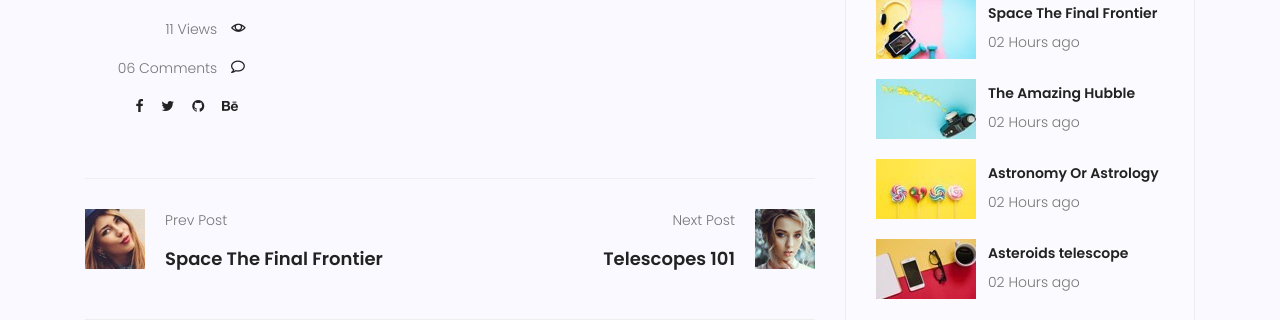
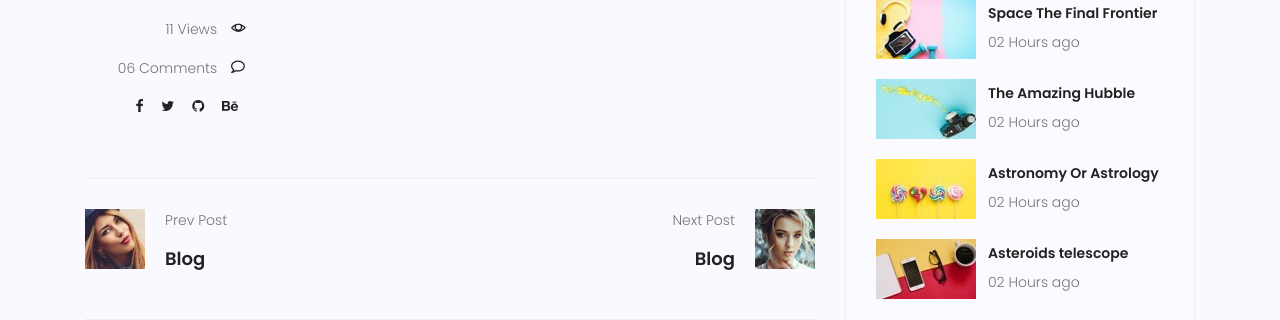
Before and after one commit to smz6990/travista-site, a Django app: page /blog/1/ in a window 1280 px wide. Shown: the part 1123-1443 px from the top of the page. Run offline with Django 3.2, Linux system fonts and the light colour scheme; tables that the repository leaves empty hold one stand-in row (values such as "Sample post"); grey boxes marked "Sample" are stand-in pictures; parts of the project's set-up code (start-up, migrations or seed data) failed here and were passed over; some libraries are stand-ins or nearby versions.

Commit message:
creating pagination for single template

```diff
--- a/blog/urls.py
+++ b/blog/urls.py
@@ -5,6 +5,6 @@ app_name = 'blog'
 
 urlpatterns = [
     path('', index_view,name='index'),
-    path('<int:pid>/',single_view,name='single'),
+    path('<int:id>/',single_view,name='single'),
 
 ]
--- a/blog/views.py
+++ b/blog/views.py
@@ -1,28 +1,31 @@
 from django.shortcuts import render,get_object_or_404
 from django.http import Http404
 from blog.models import Post
+
+# from django.core.paginator import Paginator
 
 from django.utils import timezone
 # Create your views here.
 
 def index_view(request):
-    # posts = Post.objects.filter(status=1)
+
     now = timezone.now()
     posts = Post.objects.filter(published_date__lte=now)
-
     context = {'posts':posts}
     return render(request,'blog/blog-home.html',context)
 
 
-def single_view(request,pid):
+def single_view(request,id):
+
     now = timezone.now()
     posts = Post.objects.filter(published_date__lte=now)
-    post = get_object_or_404(posts,id=pid)
-
+    post = get_object_or_404(posts,id=id)
     if post:
         post.counted_views += 1
         post.save()
-        context = {'post':post}
+        nextpost = Post.objects.filter(published_date__gt=post.published_date).exclude(published_date__gt=now).order_by('published_date').first()
+        prevpost = Post.objects.filter(published_date__lt=post.published_date).exclude(published_date__gt=now).order_by('published_date').last()
+        context = { 'post':post , 'nextpost':nextpost , 'prevpost':prevpost }
         return render(request,'blog/blog-single.html',context)
 
     # raise 404 page not found if the post is not published yet
--- a/templates/blog/blog-home.html
+++ b/templates/blog/blog-home.html
@@ -125,11 +125,11 @@
             <div class="feature-img">
               <img class="img-fluid" src="{{ post.image.url }}" alt="" />
             </div>
-            <a class="posts-title" href="{% url 'blog:single' pid=post.id %}"
+            <a class="posts-title" href="{% url 'blog:single' id=post.id %}"
               ><h3>{{ post.title }}</h3></a
             >
             <p class="excert">{{ post.content }}</p>
-            <a href="{% url 'blog:single' pid=post.id %}" class="primary-btn"
+            <a href="{% url 'blog:single' id=post.id %}" class="primary-btn"
               >View More</a
             >
           </div>
--- a/templates/blog/blog-single.html
+++ b/templates/blog/blog-single.html
@@ -12,7 +12,7 @@
           <span class="lnr lnr-arrow-right"></span
           ><a href="{% url 'blog:index'%}">Blog </a>
           <span class="lnr lnr-arrow-right"></span>
-          <a href="{% url 'blog:single' pid=post.id %}">{{ post.title }}</a>
+          <a href="{% url 'blog:single' id=post.id %}">{{ post.title }}</a>
         </p>
       </div>
     </div>
@@ -28,17 +28,12 @@
         <div class="single-post row">
           <div class="col-lg-12">
             <div class="feature-img">
-              <img
-                class="img-fluid"
-                src="{{ post.image.url }}"
-                alt=""
-              />
+              <img class="img-fluid" src="{{ post.image.url }}" alt="" />
             </div>
           </div>
           <div class="col-lg-3 col-md-3 meta-details">
             <ul class="tags">
               <li><a href="#">{{ post.category.all | join:', ' }}</a></li>
-
             </ul>
             <div class="user-details row">
               <p class="user-name col-lg-12 col-md-12 col-6">
@@ -84,21 +79,45 @@
               class="col-lg-6 col-md-6 col-12 nav-left flex-row d-flex justify-content-start align-items-center"
             >
               <div class="thumb">
-                <a href="#"
+                {% if prevpost %}
+                <a href="{% url 'blog:single' id=prevpost.id %}"
                   ><img
                     class="img-fluid"
                     src="{% static 'img/blog/prev.jpg' %}"
                     alt=""
                 /></a>
+                {% else %}
+                <a href="{% url 'blog:index' %}"
+                  ><img
+                    class="img-fluid"
+                    src="{% static 'img/blog/prev.jpg' %}"
+                    alt=""
+                /></a>
+                {% endif %}
               </div>
               <div class="arrow">
-                <a href="#"
+                {% if prevpost %}
+                <a href="{% url 'blog:single' id=prevpost.id %}"
                   ><span class="lnr text-white lnr-arrow-left"></span
                 ></a>
+                {% else %}
+                <a href="{% url 'blog:index' %}"
+                  ><span class="lnr text-white lnr-arrow-left"></span
+                ></a>
+                {% endif %}
               </div>
               <div class="detials">
                 <p>Prev Post</p>
-                <a href="#"><h4>Space The Final Frontier</h4></a>
+                {% if prevpost %}
+
+                <a href="{% url 'blog:single' id=prevpost.id %}"
+                  ><h4>{{ prevpost.title }}</h4></a
+                >
+
+                {% else %}
+                <a href="{% url 'blog:index' %}"><h4>Blog</h4></a>
+
+                {% endif %}
               </div>
             </div>
             <div
@@ -106,20 +125,46 @@
             >
               <div class="detials">
                 <p>Next Post</p>
-                <a href="#"><h4>Telescopes 101</h4></a>
+                {% if nextpost %}
+
+                <a href="{% url 'blog:single' id=nextpost.id %}"
+                  ><h4>{{ nextpost.title }}</h4></a
+                >
+
+                {% else %}
+                <a href="{% url 'blog:index' %}"><h4>Blog</h4></a>
+
+                {% endif %}
               </div>
+
               <div class="arrow">
-                <a href="#"
+                {% if nextpost %}
+                <a href="{% url 'blog:single' id=nextpost.id %}"
                   ><span class="lnr text-white lnr-arrow-right"></span
                 ></a>
+                {% else %}
+                <a href="{% url 'blog:index' %}"
+                  ><span class="lnr text-white lnr-arrow-right"></span
+                ></a>
+                {% endif %}
               </div>
+
               <div class="thumb">
-                <a href="#"
+                {% if nextpost %}
+                <a href="{% url 'blog:single' id=nextpost.id %}"
                   ><img
                     class="img-fluid"
                     src="{% static 'img/blog/next.jpg' %}"
                     alt=""
                 /></a>
+                {% else %}
+                <a href="{% url 'blog:index' %}"
+                  ><img
+                    class="img-fluid"
+                    src="{% static 'img/blog/next.jpg' %}"
+                    alt=""
+                /></a>
+                {% endif %}
               </div>
             </div>
           </div>
@@ -313,7 +358,7 @@
                   />
                 </div>
                 <div class="details">
-                  <a href="{% url 'blog:single' pid=post.id %}"
+                  <a href="{% url 'blog:single' id=post.id %}"
                     ><h6>Space The Final Frontier</h6></a
                   >
                   <p>02 Hours ago</p>
@@ -328,7 +373,7 @@
                   />
                 </div>
                 <div class="details">
-                  <a href="{% url 'blog:single' pid=post.id %}"
+                  <a href="{% url 'blog:single' id=post.id %}"
                     ><h6>The Amazing Hubble</h6></a
                   >
                   <p>02 Hours ago</p>
@@ -343,7 +388,7 @@
                   />
                 </div>
                 <div class="details">
-                  <a href="{% url 'blog:single' pid=post.id %}"
+                  <a href="{% url 'blog:single' id=post.id %}"
                     ><h6>Astronomy Or Astrology</h6></a
                   >
                   <p>02 Hours ago</p>
@@ -358,7 +403,7 @@
                   />
                 </div>
                 <div class="details">
-                  <a href="{% url 'blog:single' pid=post.id %}"
+                  <a href="{% url 'blog:single' id=post.id %}"
                     ><h6>Asteroids telescope</h6></a
                   >
                   <p>02 Hours ago</p>
```
